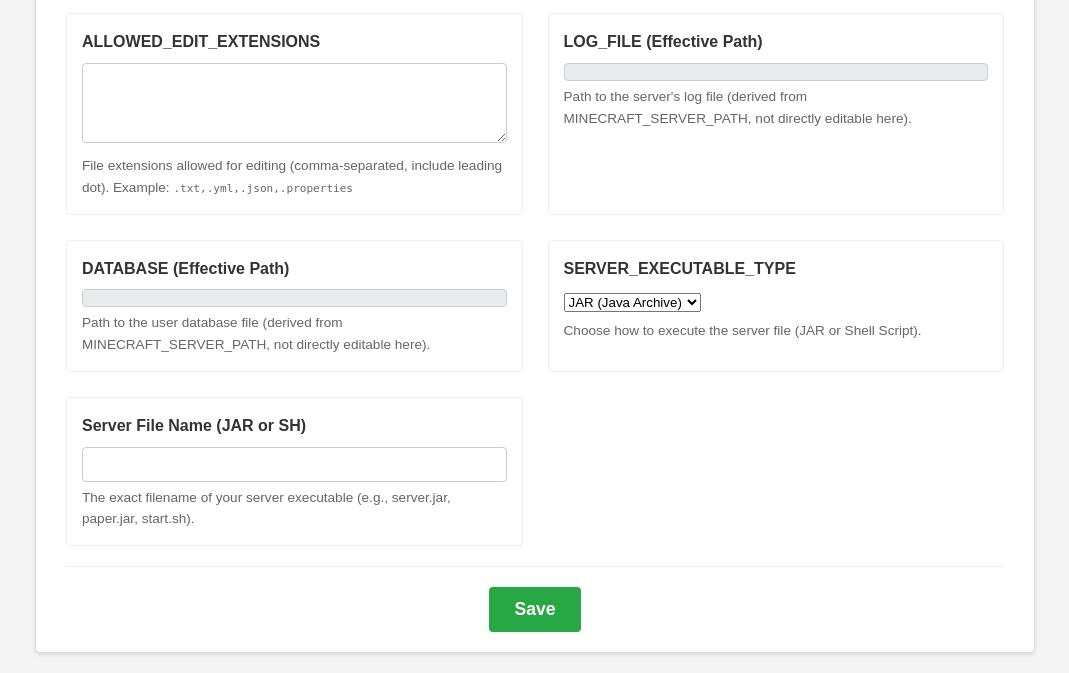
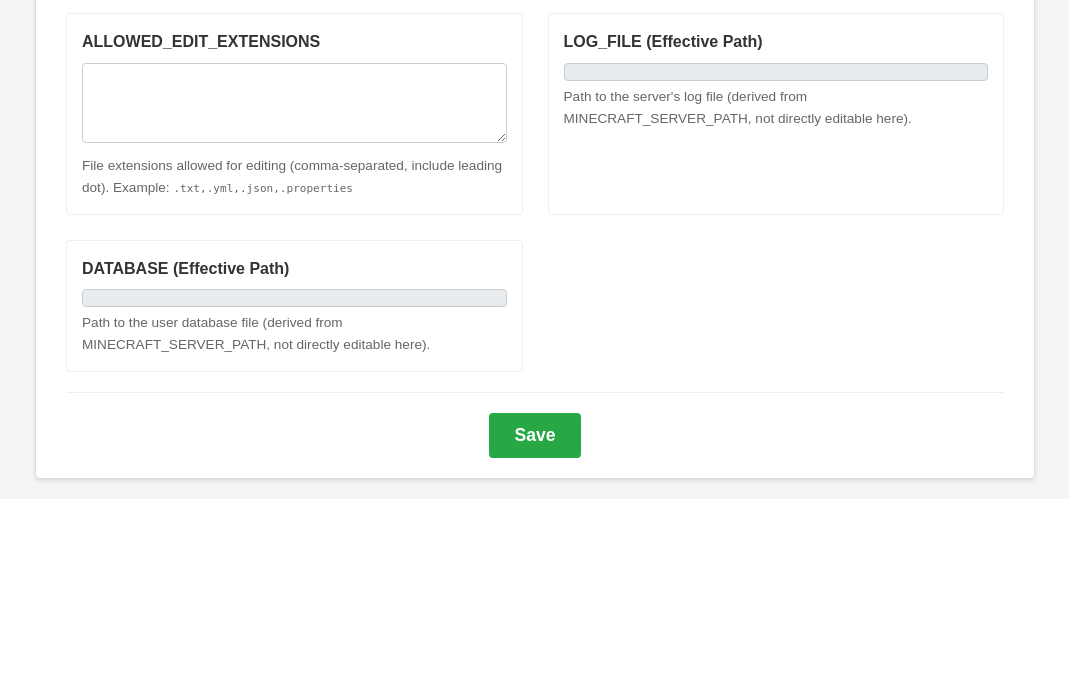
Before and after one commit to Nakildias/MSMP, a Python web app: template templates/server_settings.html in a window 1280 px wide. Shown: the part 1339-2012 px from the top of the page, without its empty margins (105-1174 px from the left). After the commit the page ends 1823 px from the top, so only its background shows below. Run offline with Jinja, Linux system fonts and the light colour scheme; the template is opened without the code that fills it, so the values that code supplies are empty.

Commit message:
Update server_settings.html

```diff
--- a/templates/server_settings.html
+++ b/templates/server_settings.html
@@ -173,18 +173,6 @@
                     <div class="path-display">{{ settings.DATABASE_DISPLAY }}</div>
                     <small>Path to the user database file (derived from MINECRAFT_SERVER_PATH, not directly editable here).</small>
                 </div>
-                <div class="setting-item">
-                    <label for="setting-SERVER_EXECUTABLE_TYPE">SERVER_EXECUTABLE_TYPE</label>
-                    <select id="setting-SERVER_EXECUTABLE_TYPE" name="SERVER_EXECUTABLE_TYPE">
-                        <option value="jar" {% if settings.SERVER_EXECUTABLE_TYPE == 'jar' %}selected{% endif %}>JAR (Java Archive)</option>
-                        <option value="sh" {% if settings.SERVER_EXECUTABLE_TYPE == 'sh' %}selected{% endif %}>SH (Shell Script)</option>
-                    </select>
-                    <small>Choose how to execute the server file (JAR or Shell Script).</small>
-                </div>
-
-                <div class="setting-item">
-                    <label for="setting-SERVER_JAR_NAME">Server File Name (JAR or SH)</label> <input type="text" id="setting-SERVER_JAR_NAME" name="SERVER_JAR_NAME" value="{{ settings.SERVER_JAR_NAME }}">
-                    <small>The exact filename of your server executable (e.g., server.jar, paper.jar, start.sh).</small> </div>
 
             </div> <div class="button-container">
                 <button type="submit" class="save">Save</button>
```
